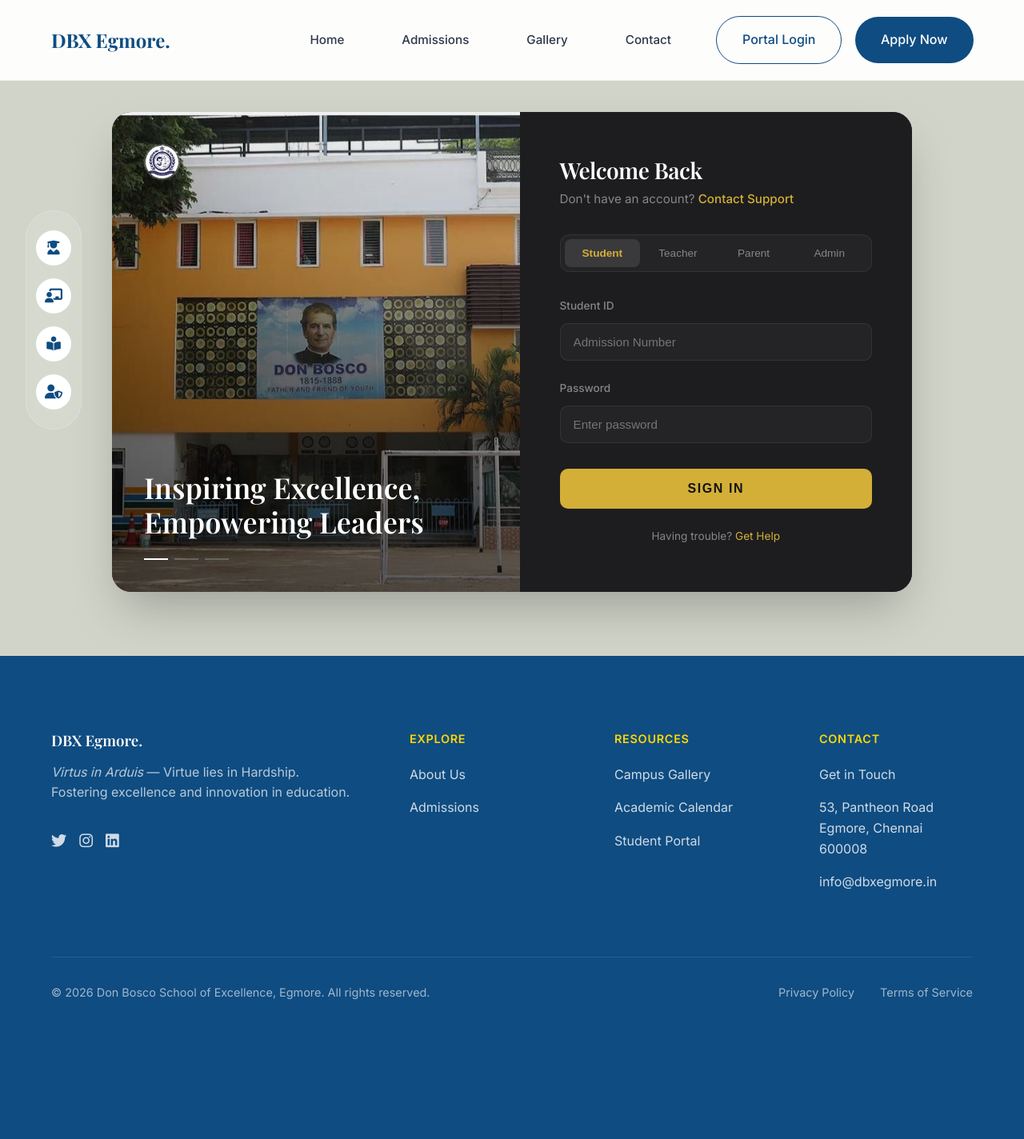
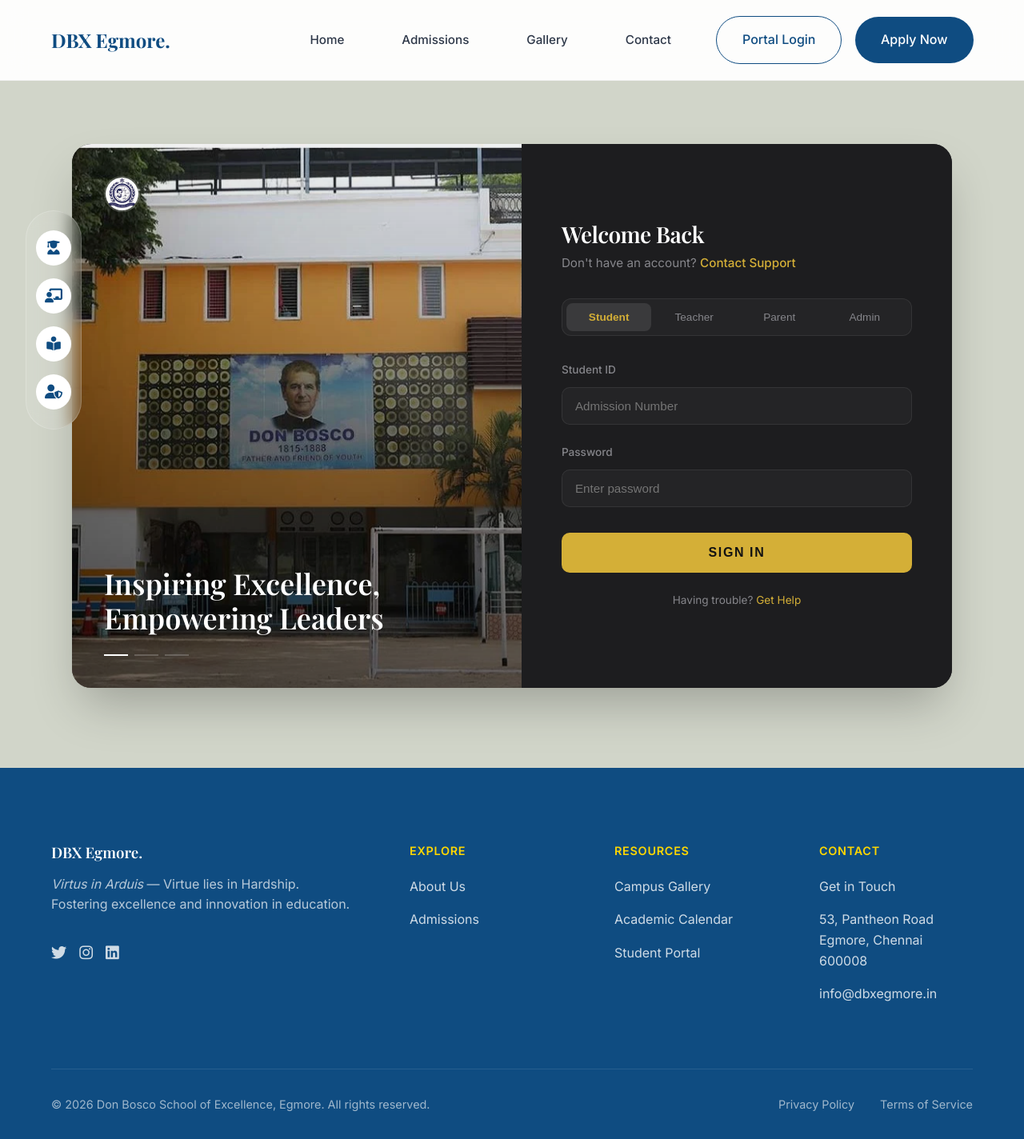
Before and after one commit to diviontopp/school-management-system, a Flask app: page /login in a window 1280 px wide. Shown: the whole page at 80% size. Before the commit the page ends 1249 px from the top, so only its background shows below. Run offline with Flask 3, Linux system fonts and the light colour scheme; some libraries are stand-ins or nearby versions; some web fonts are replaced.

Commit message:
Optimize animation timings for snappier entrance and enlarge login card for better usability

```diff
--- a/templates/auth/login.html
+++ b/templates/auth/login.html
@@ -11,6 +11,7 @@
         --auth-accent: #d4af37; /* Champagne Gold - Institutional & Prestigious */
         --auth-accent-hover: #c5a028;
         --auth-text: #ffffff;
+        --auth-text-on-accent: #121212; /* High contrast for gold elements */
         --auth-muted: #86868b;
         --auth-border: rgba(255, 255, 255, 0.08);
     }
@@ -19,11 +20,11 @@
     body { background: var(--auth-bg); }
 
     .auth-page {
-        min-height: 100vh; /* Fill entire viewport height to push footer down */
+        min-height: 100vh;
         display: flex;
         align-items: center;
         justify-content: center;
-        padding: 140px 20px 80px; /* Increased top padding to clear header */
+        padding: 180px 20px 100px; /* Increased top padding to bring it down further */
         position: relative;
         z-index: 1;
     }
@@ -31,26 +32,42 @@
     .split-container {
         display: flex;
         width: 100%;
-        max-width: 1000px;
-        min-height: 600px;
+        max-width: 1100px; /* Increased width */
+        min-height: 680px; /* Increased height */
         background: var(--auth-card);
         border-radius: 24px;
         overflow: hidden;
         box-shadow: 0 30px 60px -12px rgba(0, 0, 0, 0.25);
         position: relative;
+        /* Animation Entrance */
+        opacity: 0;
+        transform: translateY(20px);
+        animation: containerIn 0.6s cubic-bezier(0.22, 1, 0.36, 1) forwards;
+        animation-delay: 0.1s;
     }
 
-    /* Left Side: Brand & Imagery */
+    @keyframes containerIn {
+        to { opacity: 1; transform: translateY(0); }
+    }
+
+    /* Responsive Structure Refinement */
     .brand-side {
         flex: 1.1;
         position: relative;
-        display: none;
         padding: 40px;
         overflow: hidden;
+        display: none;
     }
 
-    @media (min-width: 768px) {
+    @media (min-width: 992px) {
         .brand-side { display: flex; flex-direction: column; }
+    }
+
+    /* Mobile enhancement: Subtle branding if side is hidden */
+    @media (max-width: 991px) {
+        .form-side {
+            background-image: radial-gradient(circle at top right, rgba(212, 175, 55, 0.03), transparent 400px);
+        }
     }
 
     .hero-slider {
@@ -65,10 +82,14 @@
         background-size: cover;
         background-position: center;
         opacity: 0;
-        transition: opacity 0.6s ease-in-out;
+        transform: scale(1.05); /* Slight zoom start */
+        transition: opacity 0.8s cubic-bezier(0.4, 0, 0.2, 1), transform 6s linear; /* Slightly faster transition */
     }
 
-    .hero-slide.active { opacity: 1; }
+    .hero-slide.active {
+        opacity: 1;
+        transform: scale(1);
+    }
 
     .brand-side::before {
         content: '';
@@ -136,6 +157,22 @@
         font-size: 0.95rem;
     }
 
+    /* Stagger Animation Base - Snappier timing */
+    .form-header, .auth-tabs, .auth-form.active, .help-link {
+        opacity: 0;
+        transform: translateY(10px);
+        animation: staggerIn 0.4s cubic-bezier(0.22, 1, 0.36, 1) forwards;
+    }
+
+    .form-header { animation-delay: 0.3s; }
+    .auth-tabs { animation-delay: 0.4s; }
+    .auth-form.active { animation-delay: 0.5s; }
+    .help-link { animation-delay: 0.6s; }
+
+    @keyframes staggerIn {
+        to { opacity: 1; transform: translateY(0); }
+    }
+
     .auth-subtitle a {
         color: var(--auth-accent);
         text-decoration: none;
@@ -174,7 +211,7 @@
     }
 
     .auth-form { display: none; }
-    .auth-form.active { display: block; animation: authFade 0.4s ease-out; }
+    .auth-form.active { display: block; }
 
     @keyframes authFade {
         from { opacity: 0; transform: translateY(10px); }
@@ -206,20 +243,29 @@
         outline: none;
         border-color: var(--auth-accent);
         background: rgba(255, 255, 255, 0.05);
+        box-shadow: 0 0 0 4px rgba(212, 175, 55, 0.1);
+    }
+
+    /* Accessibility: Visible focus for keyboard users */
+    .form-input:focus-visible,
+    .tab-trigger:focus-visible,
+    .btn-submit:focus-visible {
+        outline: 2px solid var(--auth-accent);
+        outline-offset: 2px;
     }
 
     /* Button Styling - Refined */
     .btn-submit {
         width: 100%;
         background: var(--auth-accent);
-        color: #121212; /* Deep charcoal for sharp contrast on gold */
+        color: var(--auth-text-on-accent);
         border: none;
         padding: 16px;
         border-radius: 10px;
         font-size: 1rem;
         font-weight: 700;
         cursor: pointer;
-        transition: all 0.2s ease;
+        transition: all 0.2s cubic-bezier(0.16, 1, 0.3, 1);
         margin: 8px 0 24px;
         text-transform: uppercase;
         letter-spacing: 0.1em;
@@ -227,7 +273,12 @@
 
     .btn-submit:hover {
         background: var(--auth-accent-hover);
-        transform: translateY(-1px);
+        transform: translateY(-2px);
+        box-shadow: 0 8px 24px -6px rgba(212, 175, 55, 0.3);
+    }
+
+    .btn-submit:active {
+        transform: translateY(0) scale(0.98);
     }
 
     .help-link {
```
